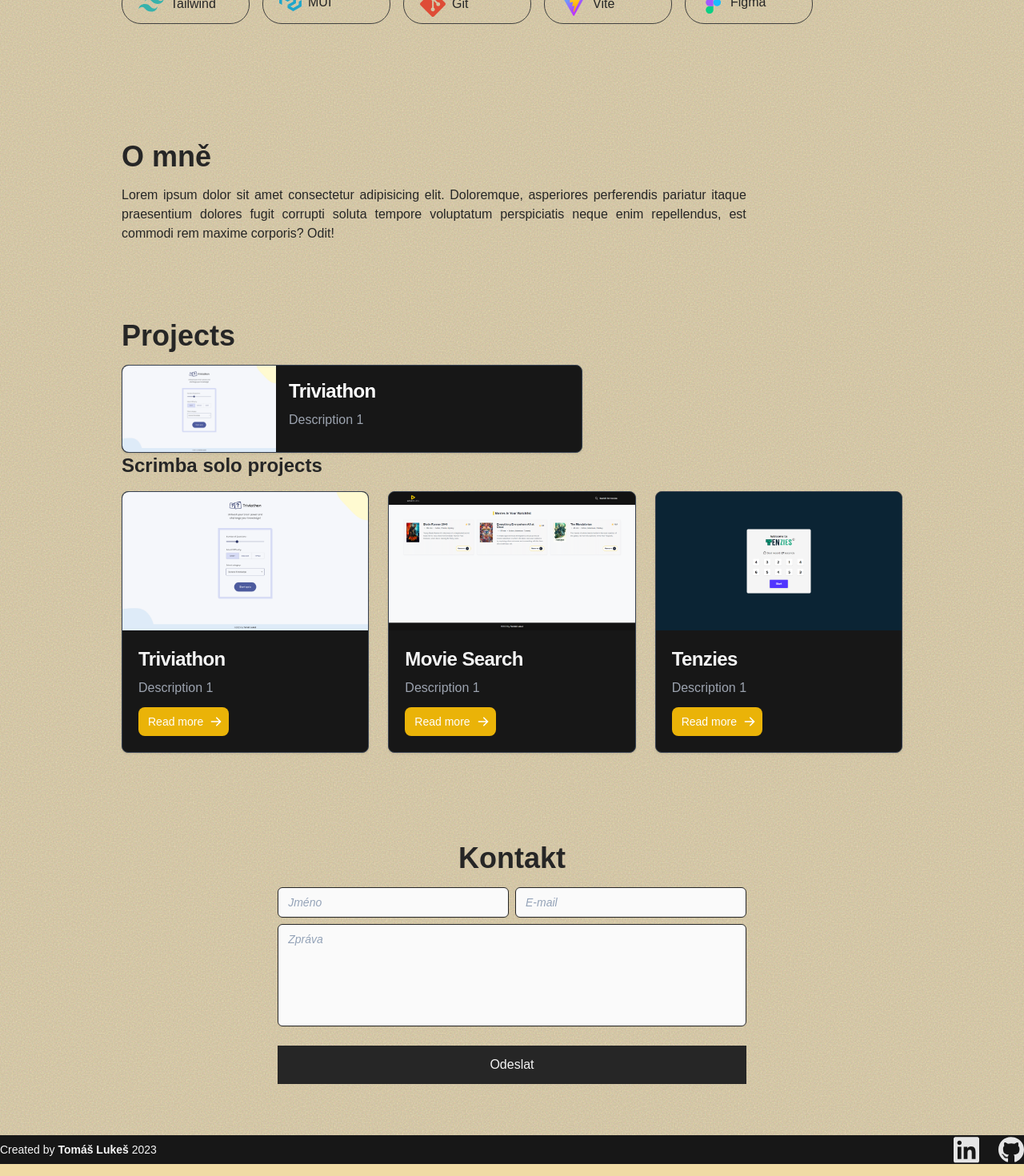
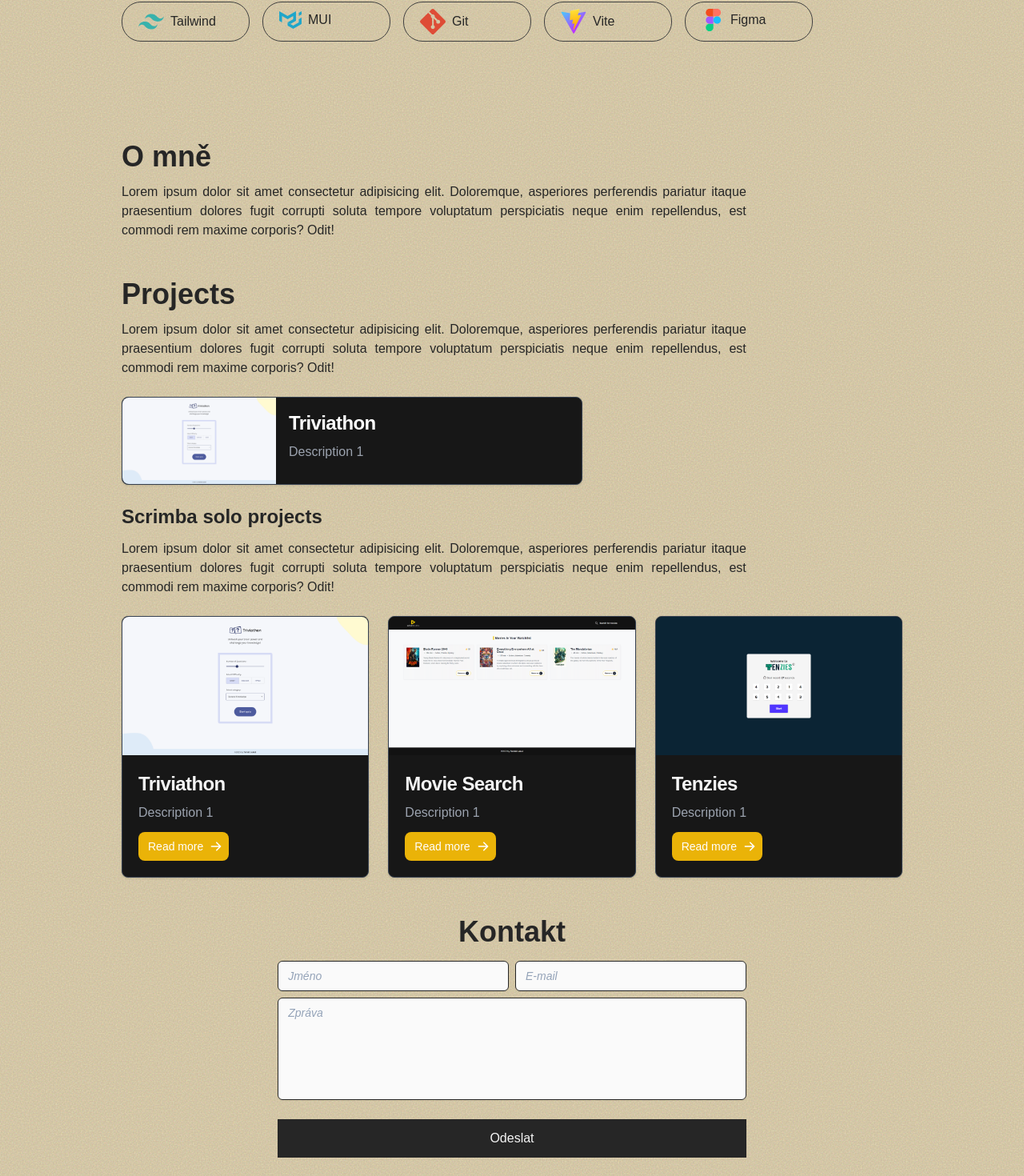
Before and after one commit to TomasLukes/portfolio-page, a React (Vite) app: page / in a window 1280 px wide. Shown: the part 700-2170 px from the top of the page at 80% size. Built offline with nearby package versions, Linux system fonts and the light colour scheme; a web font is replaced by a local one.

Commit message:
Mobile spacing and aligning unification

```diff
--- a/src/components/About.jsx
+++ b/src/components/About.jsx
@@ -2,10 +2,10 @@
 export default function About() {
   return (
     /* About section */
-    <section id="about" className="">
+    <section id="about" className="pt-12 px-8">
       {/* About container */}
-      <div className="container mx-auto py-12">
-        <h2 className="text-2xl md:text-4xl font-bold pb-4">O mně</h2>
+      <div className="container mx-auto">
+        <h2 className="text-2xl md:text-4xl font-bold pb-3">O mně</h2>
         <p className="md-4/5 md:w-4/5 text-justify">Lorem ipsum dolor sit amet consectetur adipisicing elit. Doloremque, asperiores perferendis pariatur
           itaque praesentium dolores fugit corrupti soluta tempore voluptatum perspiciatis neque enim repellendus,
           est commodi rem maxime corporis? Odit!
--- a/src/components/Contacts.jsx
+++ b/src/components/Contacts.jsx
@@ -1,9 +1,9 @@
 export default function Contacts() {
   return (
     /* Contacts */
-    <section id="contacts" >
+    <section id="contacts" className="pt-12 pb-16 px-8" >
       {/* Contacts container */}
-      <div className="container mx-auto py-16">
+      <div className="container mx-auto">
       <h2 className="text-2xl md:text-4xl text-center font-bold pb-4">Kontakt</h2>
         <form action="" className="grid grid-cols-1 gap-2 md:w-3/5 mx-auto">
           {/* Inputs group */}
--- a/src/components/Footer.jsx
+++ b/src/components/Footer.jsx
@@ -1,9 +1,9 @@
 export default function Footer() {
   return (
     /* Footer */
-    <footer className="w-full text-neutral-100 bg-neutral-900">
+    <footer className="w-full text-neutral-100 bg-neutral-900 px-8">
       {/* Footer container */}
-      <div className="flex items-center justify-between">
+      <div className="flex items-center justify-between py-4">
         {/* Copyright */}
         <p className="text-xs md:text-sm">
           Created by <span className="font-semibold">Tomáš Lukeš</span> 2023
--- a/src/components/Hero.jsx
+++ b/src/components/Hero.jsx
@@ -3,9 +3,9 @@ import TechStack from "./TechStack"
 export default function Hero() {
   return (
     /* Hero section */
-    <section id="hero" className="grid place-content-center px-8 py-12">
+    <section id="hero" className="grid place-content-center px-8 ">
       {/* Hero container */}
-      <div className="container flex gap-2 mx-auto md:gap-8">
+      <div className="container flex gap-4 mx-auto md:gap-8">
         {/* Left item */}
         <div className="w-1/2 relative">
           <h1 className="text-3xl md:text-6xl font-bold whitespace-nowrap md:whitespace-normal pb-1 md:pb-2">
@@ -58,7 +58,7 @@ export default function Hero() {
       </p>
 
       {/* Skills container  */}
-      <div className="container mx-auto flex flex-col gap-8 py-12 ">
+      <div className="container mx-auto pt-12">
         {/* Tech stack */}
         <TechStack />
       </div>
--- a/src/components/Projects.jsx
+++ b/src/components/Projects.jsx
@@ -4,21 +4,31 @@ import ProjectCardSm from "./ProjectCardSm"
 export default function Projects() {
   return (
     /* Projects */
-    <section id="projects" >
+    <section id="projects" className="pt-12 px-8">
       {/* Projects container */}
-      <div className="container mx-auto py-12">
-        <h2 className="text-2xl md:text-4xl font-bold pb-4">
+      <div className="container mx-auto">
+        <h2 className="text-2xl md:text-4xl font-bold pb-3">
           Projects
         </h2>
+        <p className="md-4/5 md:w-4/5 text-justify pb-6">Lorem ipsum dolor sit amet consectetur adipisicing elit. Doloremque, asperiores perferendis pariatur
+          itaque praesentium dolores fugit corrupti soluta tempore voluptatum perspiciatis neque enim repellendus,
+          est commodi rem maxime corporis? Odit!
+        </p>
+
         <ProjectCardLg
           name={'Triviathon'}
           description={'Description 1'}
           img={'triviathon-screenshot-desktop.png'}
           url={'https://triviathon.tomaslukes.com/'}
         />
-        <h3 className="text-xl md:text-2xl font-semibold pb-4">
+
+        <h3 className="text-xl md:text-2xl font-semibold pt-6 pb-3">
           Scrimba solo projects
         </h3>
+        <p className="md-4/5 md:w-4/5 text-justify pb-6">Lorem ipsum dolor sit amet consectetur adipisicing elit. Doloremque, asperiores perferendis pariatur
+          itaque praesentium dolores fugit corrupti soluta tempore voluptatum perspiciatis neque enim repellendus,
+          est commodi rem maxime corporis? Odit!
+        </p>
         {/* Scrimba projects cards container */}
         <div className="flex flex-col gap-6
           md:flex-row">
--- a/src/components/TechStack.jsx
+++ b/src/components/TechStack.jsx
@@ -4,7 +4,7 @@ export default function TechStack() {
     /* TechStack container */
     <div className="w-full">
       {/* TechStack heading */}
-      <h3 className="text-xl md:text-2xl font-medium pb-4">Techstack</h3>
+      <h3 className="text-xl md:text-2xl font-medium pb-3">Techstack</h3>
       {/* Icons container */}
       <div className="flex flex-wrap gap-4">
 
--- a/src/styles/output.css
+++ b/src/styles/output.css
@@ -599,6 +599,10 @@ video {
   margin-top: 1rem;
 }
 
+.mt-12 {
+  margin-top: 3rem;
+}
+
 .block {
   display: block;
 }
@@ -898,6 +902,11 @@ video {
   padding-bottom: 2rem;
 }
 
+.py-4 {
+  padding-top: 1rem;
+  padding-bottom: 1rem;
+}
+
 .pb-1 {
   padding-bottom: 0.25rem;
 }
@@ -940,6 +949,18 @@ video {
 
 .pt-4 {
   padding-top: 1rem;
+}
+
+.pt-12 {
+  padding-top: 3rem;
+}
+
+.pt-10 {
+  padding-top: 2.5rem;
+}
+
+.pb-16 {
+  padding-bottom: 4rem;
 }
 
 .text-center {
```
